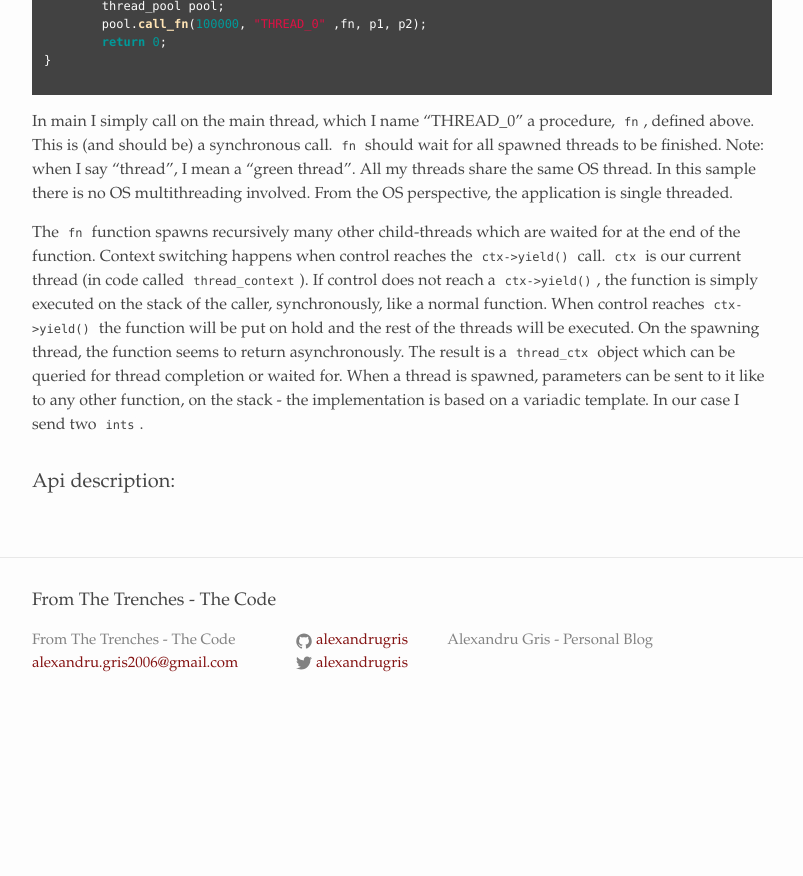
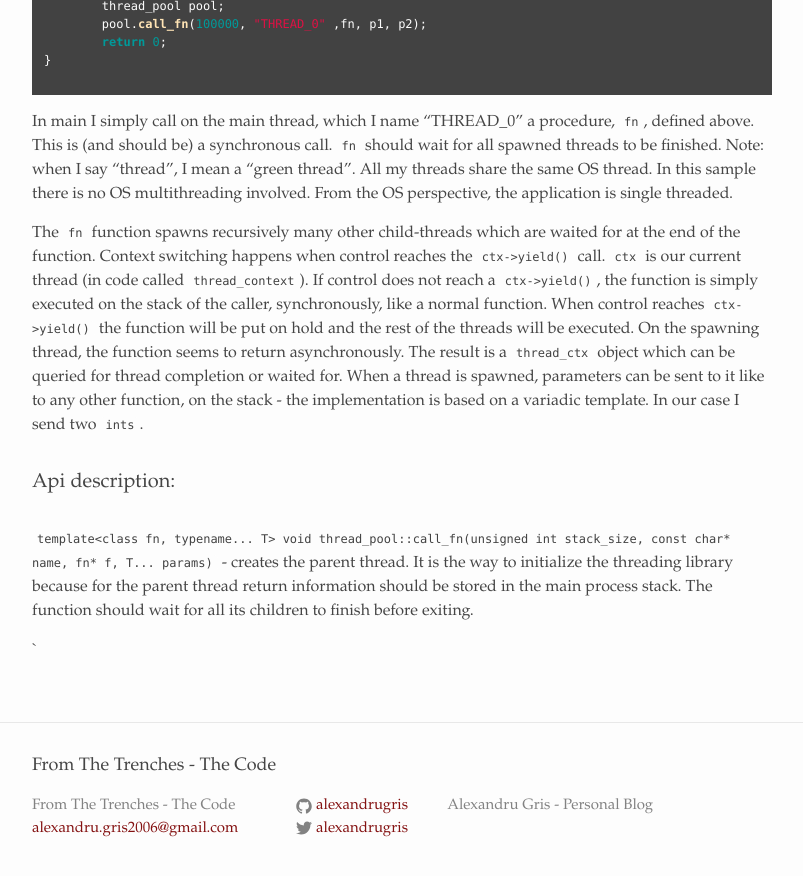
Before and after one commit to alexandrugris/my-jekyll-tech-blog, a Jekyll site: the page built from MyBlog/_posts/2017-03-09-C++-Play-GreenThreads.markdown, in a window 1280 px wide and 900 px high, scrolled down 1652 px. Shown: the top 876 px of the window, without its empty margins (238-1041 px from the left). Built offline with Jekyll 4.4.1, drawn with Linux system fonts in a browser that asks for light colours; before the commit the page ends 2387 px from its top, so only the background shows below that.

Commit message:
Update 2017-03-09-C++-Play-GreenThreads.markdown

```diff
--- a/MyBlog/_posts/2017-03-09-C++-Play-GreenThreads.markdown
+++ b/MyBlog/_posts/2017-03-09-C++-Play-GreenThreads.markdown
@@ -73,3 +73,7 @@ In main I simply call on the main thread, which I name "THREAD_0" a procedure, `
 The `fn` function spawns recursively many other child-threads which are waited for at the end of the function. Context switching happens when control reaches the `ctx->yield()` call. `ctx` is our current thread (in code called `thread_context`). If control does not reach a `ctx->yield()`, the function is simply executed on the stack of the caller, synchronously, like a normal function. When control reaches `ctx->yield()` the function will be put on hold and the rest of the threads will be executed. On the spawning thread, the function seems to return asynchronously. The result is a `thread_ctx` object which can be queried for thread completion or waited for. When a thread is spawned, parameters can be sent to it like to any other function, on the stack - the implementation is based on a variadic template. In our case I send two `ints`.
 
 ### Api description:
+
+`template<class fn, typename... T> void thread_pool::call_fn(unsigned int stack_size, const char* name, fn* f, T... params)` - creates the parent thread. It is the way to initialize the threading library because for the parent thread return information should be stored in the main process stack. The function should wait for all its children to finish before exiting.
+
+`
```
